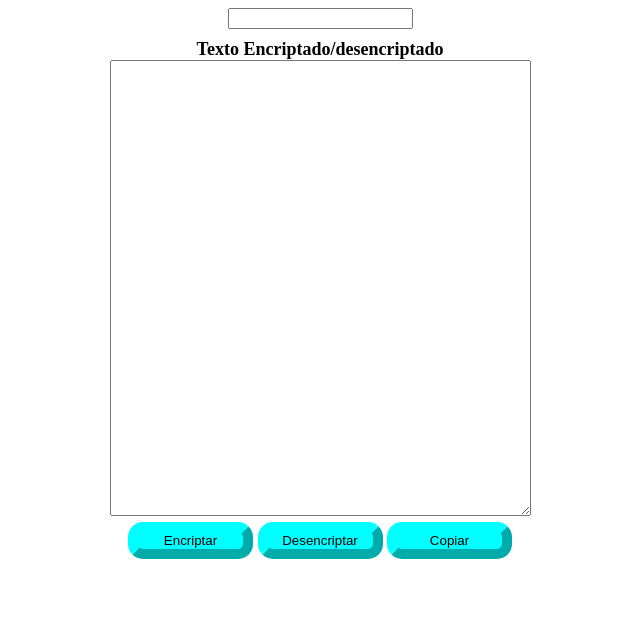
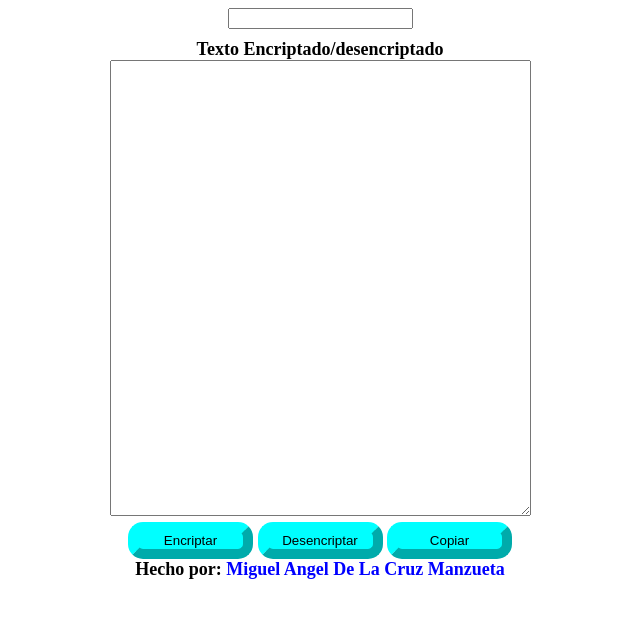
Before and after one commit to migeabr233/OracleAluraOneEncriptadorChallenge, a plain HTML site: page index.html in a window 1280 px wide. Shown: the part 48-666 px from the top of the page, without its empty margins (320-960 px from the left). Drawn offline with Linux system fonts and the light colour scheme.

Commit message:
anhadi mi nombre y mi linkedin al programa

```diff
--- a/index.html
+++ b/index.html
@@ -2,7 +2,7 @@
 <html lang="es">
   <head>
     <!-- <link rel="stylesheet" href="reset.css" /> -->
-    <!-- Ana-->
+    <!-- Miguel Angel De La Cruz Manzueta-->
     <meta charset="UTF-8" />
     <h1 class="titulo">Encriptador/desencriptador</h1>
     <title>Encriptador</title>
@@ -26,5 +26,6 @@
       <button class="botones" type="button" id="copy">Copiar</button>
     </div>
   </body>
+  <p>Hecho por: <a href="https://www.linkedin.com/in/miguel-angel-de-la-cruz-manzueta-6083471b8/">Miguel Angel De La Cruz Manzueta</a></p>
   <script src="script.js"></script>
 </html>
--- a/style.css
+++ b/style.css
@@ -15,6 +15,7 @@ input {
 }
 div,
 p {
+  text-align: center;
   color: black;
   display: block;
   padding: 0.1px;
@@ -30,3 +31,7 @@ p {
   border-radius: 15px;
   /* background: url("botónEncriptar.png") */
 }
+a{
+  text-decoration: none;
+  color:blue
+}
```
